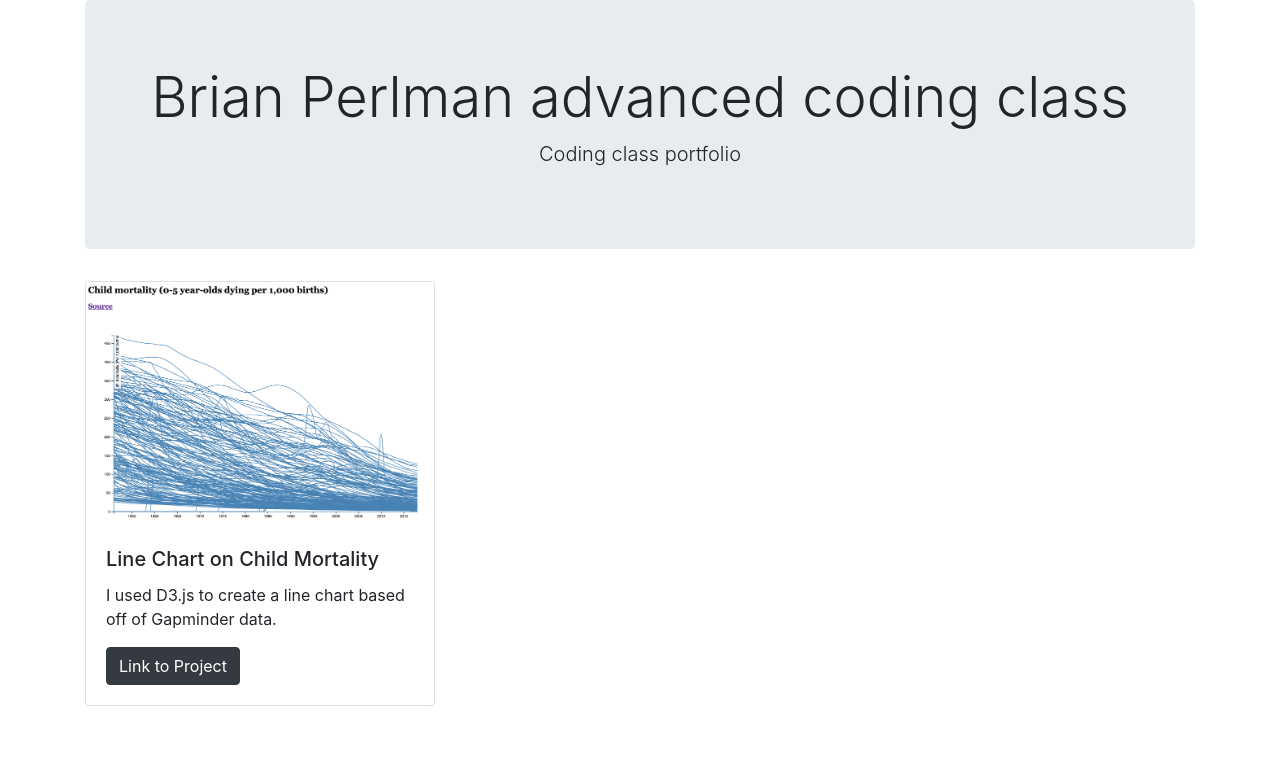
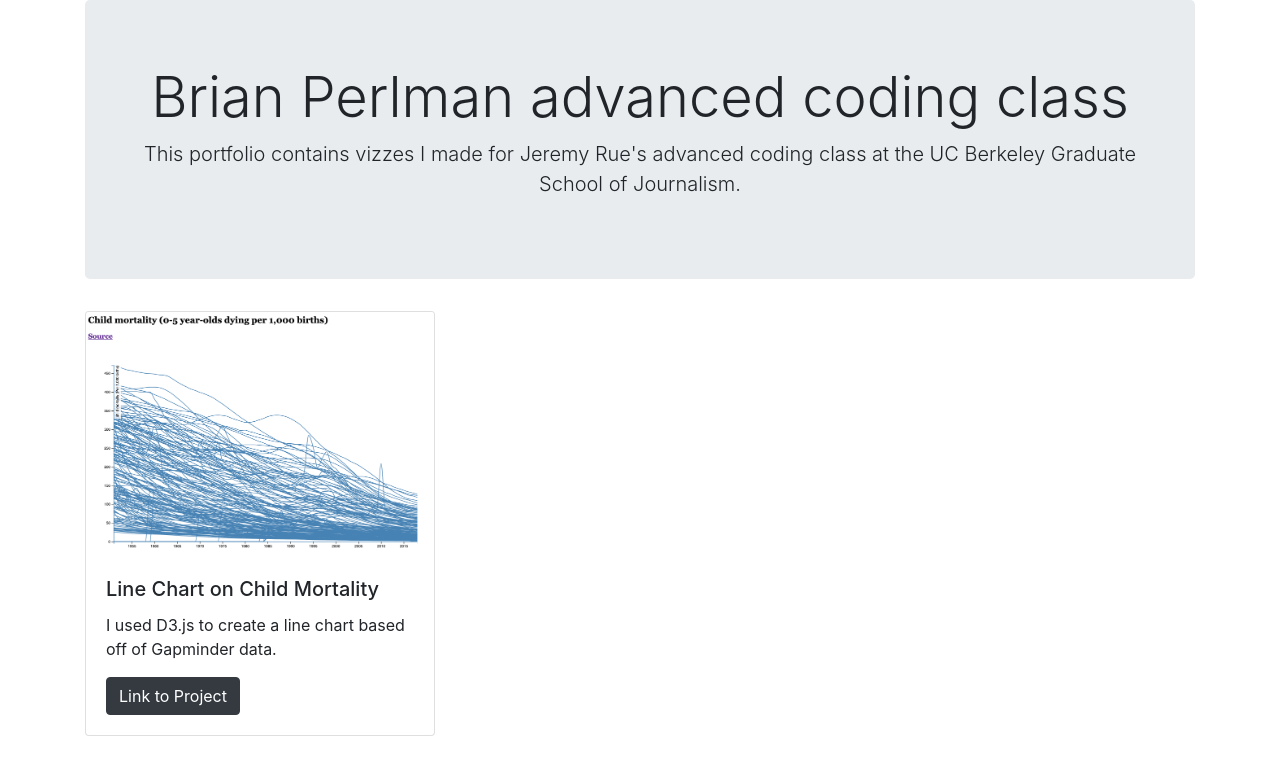
Before and after one commit to brianperlman/brianperlman.github.io, a Jekyll site: the page built from index.html, in a window 1280 px wide. Shown: the top 775 px of the page. Built offline with Jekyll 4.4.1, drawn with Linux system fonts in a browser that asks for light colours.

Commit message:
Update default.html

```diff
--- a/_layouts/default.html
+++ b/_layouts/default.html
@@ -11,7 +11,7 @@
     <div class="container">
         <header class="jumbotron text-center d-flex justify-content-center align-items-center flex-column">
             <h1 class="display-4">{{ page.title }}</h1>
-            <p class="lead">Coding class portfolio</p>
+            <p class="lead">This portfolio contains vizzes I made for Jeremy Rue's advanced coding class at the UC Berkeley Graduate School of Journalism.</p>
         </header>
 
         {{ content }}
```
